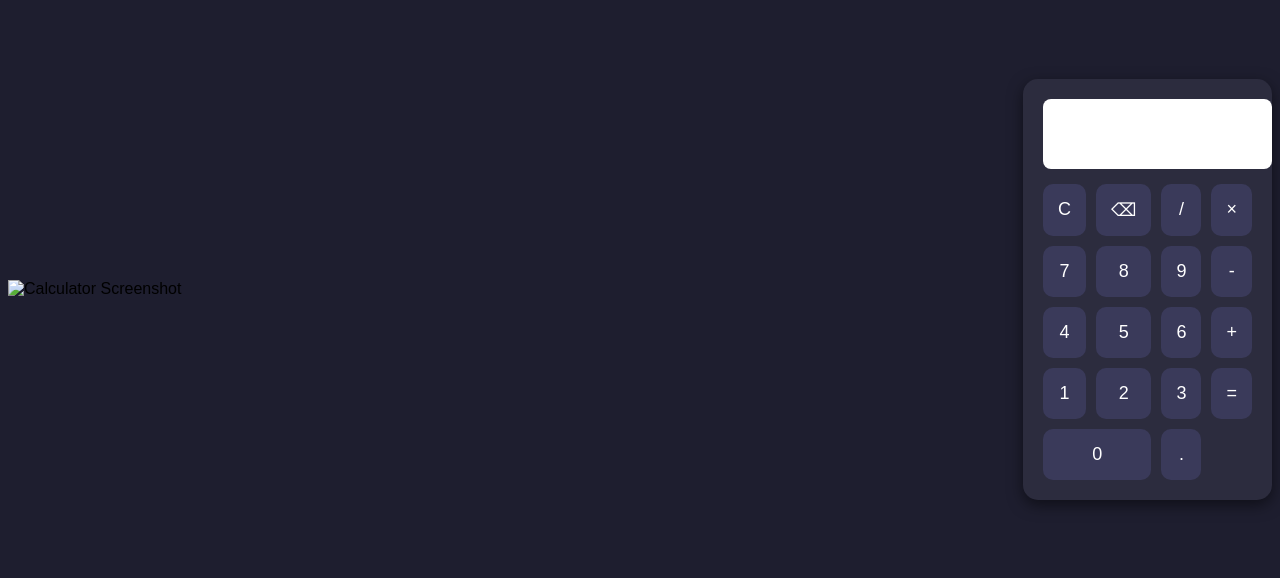
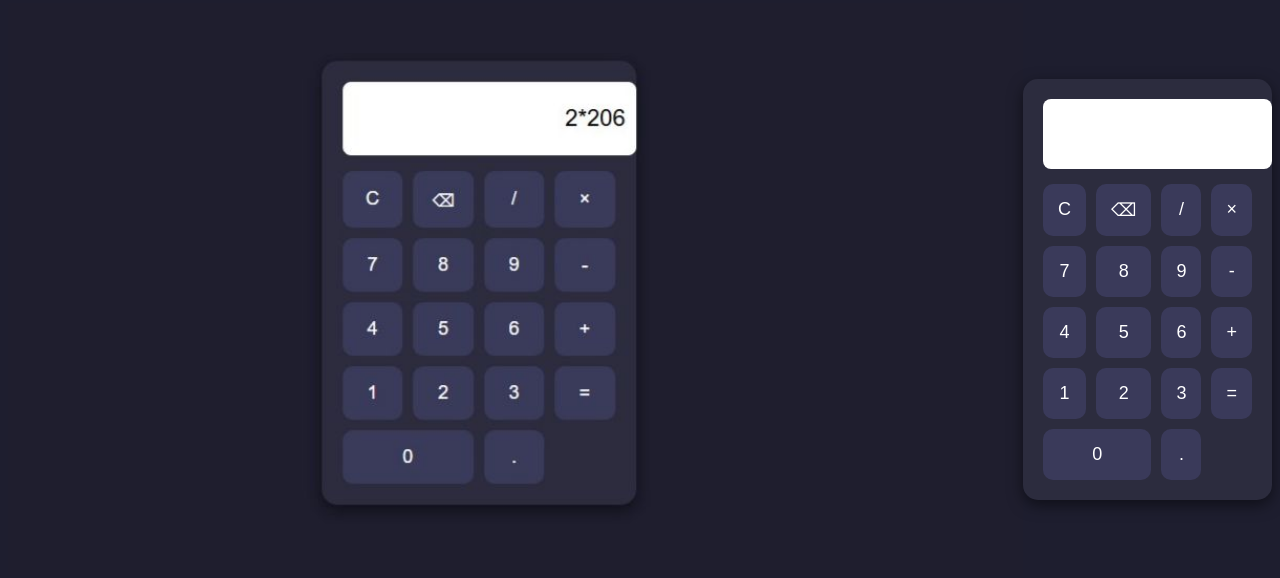
Before and after one commit to Yasmin-K-01/calculator, a plain HTML site: page index.html in a window 1280 px wide. Shown: the part 119-697 px from the top of the page. Drawn offline with Linux system fonts and the light colour scheme.

Commit message:
Change calculator image format in index.html
Updated image source from 'calculator.png' to 'calculator.png.jpeg'.

```diff
--- a/index.html
+++ b/index.html
@@ -5,7 +5,7 @@
     <title>Calculator</title>
     <link rel="stylesheet" href="style.css">
 </head>
-    <img src="calculator.png" alt="Calculator Screenshot" width="100%">
+    <img src="calculator.png.jpeg" alt="Calculator Screenshot" width="100%">
 <body>
 
 <div class="calculator">
```
